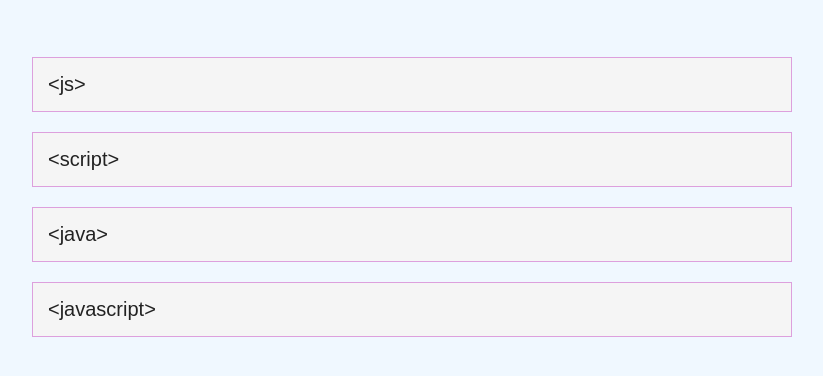
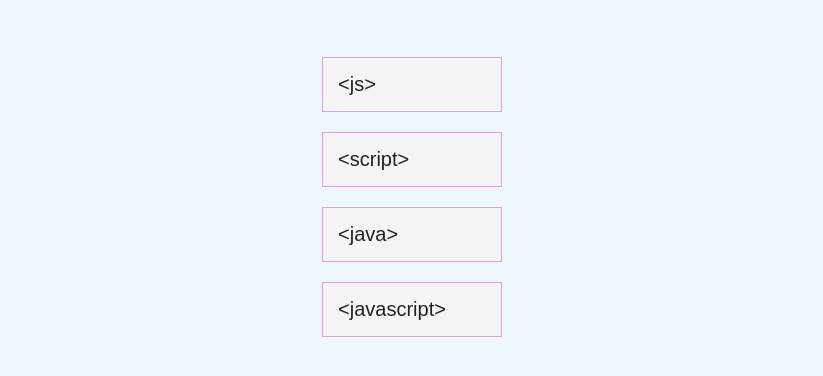
Before and after one commit to joshrehanek/js-code-quiz, a plain HTML site: page quiz.html in a window 1280 px wide. Shown: the part 310-686 px from the top of the page, without its empty margins (248-1071 px from the left). Drawn offline with Linux system fonts and the light colour scheme.

Commit message:
changes class

```diff
--- a/quiz.html
+++ b/quiz.html
@@ -10,7 +10,7 @@
 <body>
     <h5 class="time"></h5>
     <div class="container">
-        <div id="game" class="justify-center flex-column">
+        <div id="game" class="flex-center flex-column">
             <h2 id="question"> Question 1 </h2>
             <div id = "answer-zone"></div>
             <div id = "right-wrong"></div>
```
